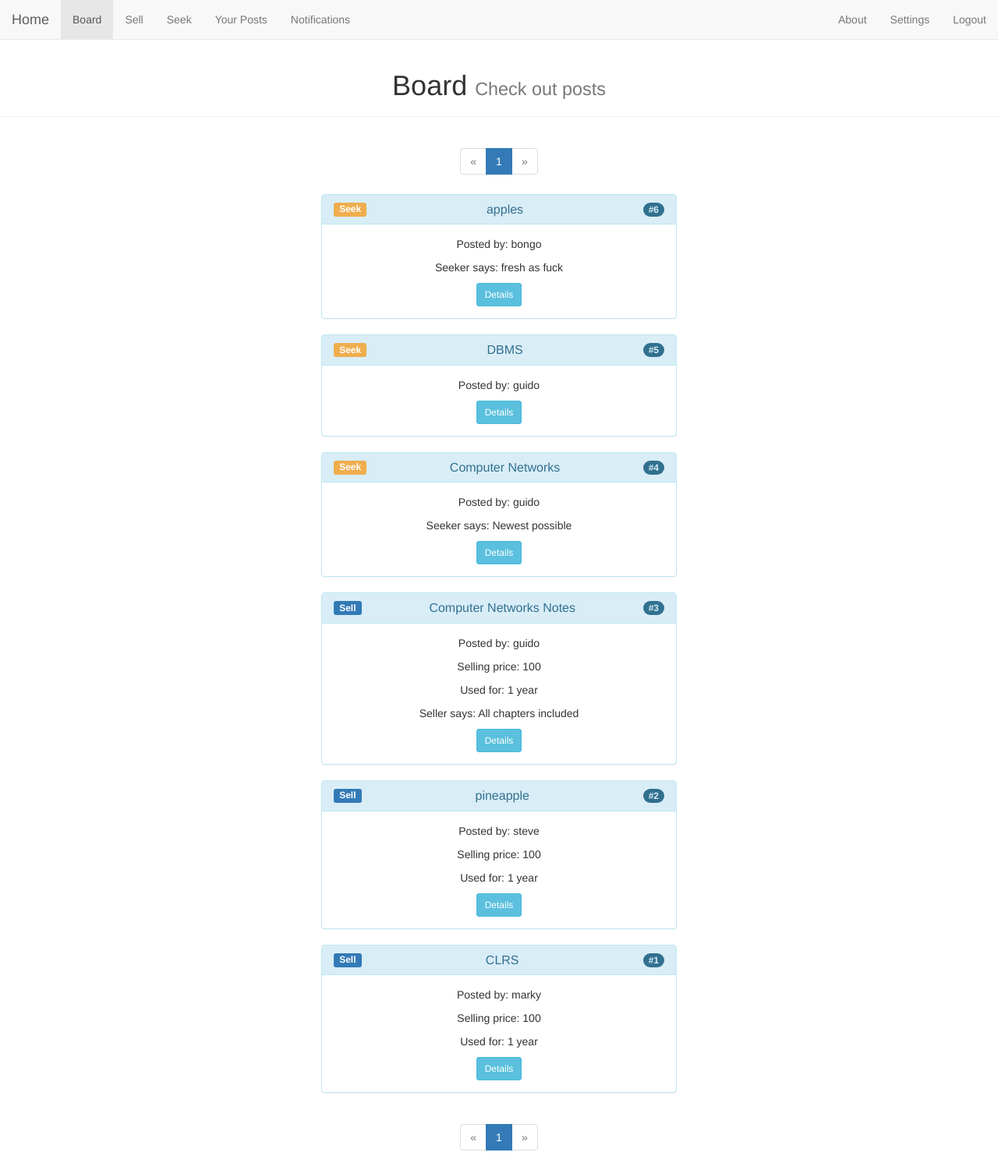
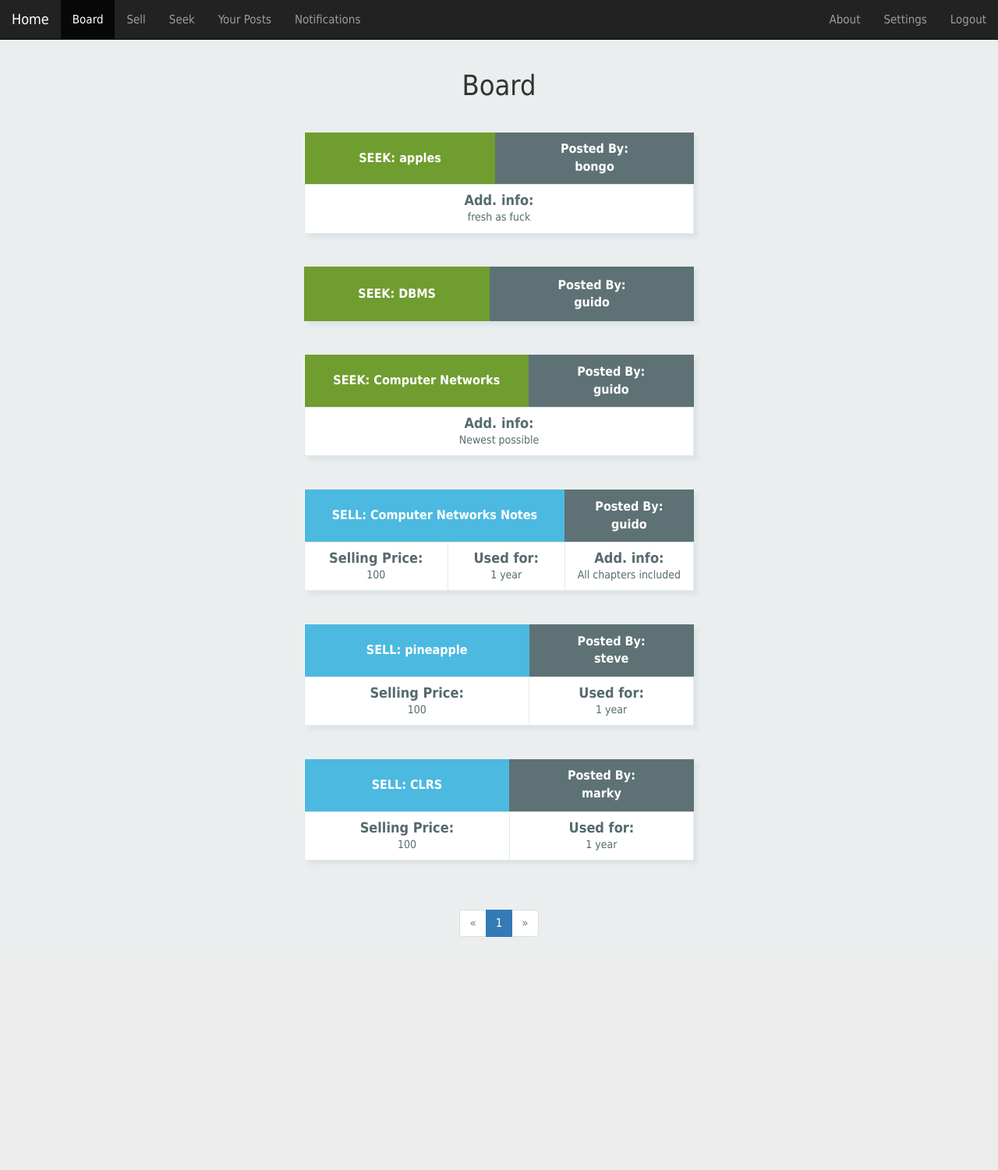
Before and after one commit to dht93/flask_nearly_new_webapp, a Flask app: page /board/1/ in a window 1280 px wide. Shown: the whole page at 78% size. After the commit the page ends 1202 px from the top, so only its background shows below. Run offline with Flask 2, Linux system fonts and the light colour scheme; a user stored in the database is signed in; data comes from the database, SQL or seed files in the repository; both versions use the stored data as it was after the commit; some libraries are stand-ins or nearby versions.

Commit message:
inverted navbar, changed posts' look on board, register redirects to home

```diff
--- a/main.py
+++ b/main.py
@@ -50,7 +50,7 @@ def register_page():
             session['settings']=settings
             session['email']=email
             session['contact']='NULL'
-            return redirect(url_for('board',num=1))
+            return redirect(url_for('index'))
         else:
             error="This user name has already been taken. Please choose another."
             return render_template('register.html',error=error)
--- /dev/null
+++ b/static/css/board_test.css
@@ -0,0 +1,98 @@
+
+body
+{
+  background-color:#EBEEEF;
+  font-family:tahoma;
+  cursor:default;
+}
+.container1
+{
+  width:500px;
+  height:130px;
+  background-color:#fff;
+
+  color:#fff;
+  -moz-box-shadow: 5px 5px 5px rgba(218,224,228,0.8);
+-webkit-box-shadow: 5px 5px 5px rgba(218,224,228,0.8);
+box-shadow: 5px 5px 5px rgba(218,224,228,0.8);
+}
+.container2
+{
+  width:500px;
+  height:70px;
+  background-color:#fff;
+
+  color:#fff;
+  -moz-box-shadow: 5px 5px 5px rgba(218,224,228,0.8);
+-webkit-box-shadow: 5px 5px 5px rgba(218,224,228,0.8);
+box-shadow: 5px 5px 5px rgba(218,224,228,0.8);
+}
+
+td
+{
+  height:50px;
+  width:60px;
+  padding:5px;
+}
+.user_sell
+{
+  font-size:16px;
+  background-color:#4CB9E0;
+  text-align:center;
+}
+
+.user_seek
+{
+  font-size:16px;
+  background-color:#709d2f;
+  text-align:center;
+}
+
+
+.posted_sell
+{
+  font-size:16px;
+  background-color:#5E7275;
+  text-align:center;
+  -webkit-transition: all 2s;
+ -moz-transition: all 2s;
+ transition: all 1s;
+}
+.posted_sell:hover
+{
+  background-color:#4CB9E0;
+     -webkit-transition: all 2s;
+    -moz-transition: all 2s;
+    transition: all 1s;
+  cursor:pointer;
+}
+.posted_seek
+{
+  font-size:16px;
+  background-color:#5E7275;
+  text-align:center;
+  -webkit-transition: all 2s;
+ -moz-transition: all 2s;
+ transition: all 1s;
+}
+.posted_seek:hover
+{
+  background-color:#709d2f;
+     -webkit-transition: all 2s;
+    -moz-transition: all 2s;
+    transition: all 1s;
+  cursor:pointer;
+}
+
+.social
+{
+  color:#556B6E;
+  text-align:center;
+  line-height:20px;
+  font-size:14px;
+  border:1px solid #E3E9EA;
+}
+.social b
+{
+  font-size:18px;
+}
--- /dev/null
+++ b/static/css/body.css
@@ -0,0 +1,6 @@
+body
+{
+  background-color:#EBEEEF;
+  font-family:tahoma;
+  font-size: 15px;
+}
--- a/static/css/social.css
+++ b/static/css/social.css
@@ -6,6 +6,7 @@
   font-weight: normal;
   font-style: normal;
 }
+
 .social-networks {
   margin: 0 0 35px;
   padding: 0;
--- a/templates/about.html
+++ b/templates/about.html
@@ -24,6 +24,9 @@
   <li><a target="_blank" href="https://www.instagram.com/dhr.uv/" class="icon-instagram">Instagram</a></li>
   <li><a target="_blank" href="https://www.facebook.com/metalplusclassicrock" class="icon-facebook">Facebook</a></li>
 </ul>
+<p>Contact information:</p>
+<p>Phone: +919882769605</p>
+<p>Email: dhruvt93@gmail.com</p>
 
 </div>
 </div>
--- a/templates/board.html
+++ b/templates/board.html
@@ -3,32 +3,66 @@
 {%block board_active%}class="active"
 {%endblock%}
 
+{%block head%}
+<link rel="stylesheet" href="{{url_for('static',filename='css/board_test.css')}}" type="text/css">
+{%endblock%}
+
 {%block body%}
   <div class="page-header" align="center">
-  <h1>Board <small>Check out posts</small></h1>
+  <h1>Board</h1>
 </div>
-{%if posts_on_page==0:%}
-<p align="center">There are no posts at the moment. Post the first ad at <a href="{{url_for('sell')}}">sell</a> or <a href="{{url_for('seek')}}">seek</a>.</p>
-{%else:%}
-{%if posts_on_page>2:%}
-<div class="container" align="center">
-<nav>
-  <ul class="pagination">
 
-    <li {%if current==1:%}class="disabled"><a{%else:%}><a href="{{url_for('board',num=current-1)}}"{%endif%} aria-label="Previous"><span aria-hidden="true">&laquo;</span></a></li>
-    {%for p in range(1,no_of_pages+1)%}
-    <li {%if p==current:%}class="active"><a>{{p}}{%else:%}><a href="{{url_for('board',num=p)}}">{{p}}{%endif%} <span class="sr-only"></span></a></li>
-    {%endfor%}
-    <li {%if current==no_of_pages:%}class="disabled"><a{%else:%}><a href="{{url_for('board',num=current+1)}}"{%endif%} aria-label="Next"><span aria-hidden="true">&raquo;</span></a></li>
-  </ul>
-</nav>
-</div>
-{%endif%}
-<div class="container" align="center">
+
+
   {%for el in data:%}
-<div class="panel panel-info" style="width:40%;">
+  <table class={%if el[1]=='R' and el[6]=='NULL'%}"container2"{%else%}"container1"{%endif%} align="center">
+  <tbody>
+    <tr>
+      <td colspan="4" {%if el[1]=='S'%} class="user_sell" {%else:%}class="user_seek" {%endif%}><div align="center"><b><a href="{{url_for('post',tr_id=el[0])}}" style="text-decoration:none;color:white;">{%if el[1]=='S'%}SELL: {%else:%}SEEK: {%endif%}{{el[3]}}</a></b></div></td>
+      <td colspan="2" {%if el[1]=='S'%} class="posted_sell" {%else:%}class="posted_seek" {%endif%}><div align="center"><b><a href="{{url_for('post',tr_id=el[0])}}" style="text-decoration:none;color:white;">Posted By:<br>{{el[2]}}</a></div></td>
+    </tr>
+      {%if el[1]=='S'%}
+      {%if not el[6]=='NULL':%}
+      <tr>
+      <td colspan="2" class="social"><b>Selling Price:</b><br/>{{el[4]}}</td>
+      <td colspan="2"  class="social"><b>Used for:</b><br/>{{el[5]}}</td>
+    <td colspan="2"  class="social"><b>Add. info:</b><br/>{{el[6]}}</td>
+  </tr>
+    {%else%}
+    <tr>
+    <td colspan="3" class="social"><b>Selling Price:</b><br/>{{el[4]}}</td>
+    <td colspan="3"  class="social"><b>Used for:</b><br/>{{el[5]}}</td>
+  </tr>
+    {%endif%}
+    {%else:%}
+    {%if not el[6]=='NULL':%}
+    <tr>
+    <td colspan="6"  class="social"><b>Add. info:</b><br/>{{el[6]}}</td>
+  </tr>
+    {%endif%}
+    {%endif%}
+
+
+  </tbody>
+</table>
+
+<br>
+<br>
+
+
+
+
+
+
+
+
+
+
+
+<!--
+<div class="panel panel-info">
   <div class="panel-heading">
-    <h3 class="panel-title">{%if el[1]=='S'%}<span style="float:right;" class="badge">#{{el[0]}}</span><span style="float:left; "class="label label-primary">Sell</span> {{el[3]}}{%else:%}<span style="float:right;" class="badge">#{{el[0]}}</span><span style="float:left;" class="label label-warning">Seek</span>{{el[3]}}{%endif%}</h3>
+    <h3 class="panel-title">{%if el[1]=='S'%}<span style="float:right;" class="badge">#{{el[0]}}</span><span style="float:left; "class="label label-primary">Sell</span>Item: {{el[3]}}{%else:%}<span style="float:right;" class="badge">#{{el[0]}}</span><span style="float:left;" class="label label-warning">Seek</span>Item: {{el[3]}}{%endif%}</h3>
   </div>
   <div class="panel-body">
     <p>Posted by: {{el[2]}}</p>
@@ -51,8 +85,9 @@
   </div>
 
 </div>
+-->
 {%endfor%}
-</div>
+
 <div class="container" align="center">
 <nav>
   <ul class="pagination">
@@ -65,5 +100,5 @@
   </ul>
 </nav>
 </div>
-{%endif%}
+
 {%endblock%}
--- a/templates/header.html
+++ b/templates/header.html
@@ -3,13 +3,14 @@
 <head>
 <meta charset="utf-8">
 <link rel="stylesheet" href="{{url_for('static',filename="css/bootstrap.css")}}" type="text/css">
+<link rel="stylesheet" href="{{url_for('static',filename="css/body.css")}}" type="text/css">
 <!--<link rel="stylesheet" href="../static/css/bootstrap.css" type="text/css">-->
 {%block head%}
 {%endblock%}
 </head>
 <body {%if session.logged_in%} style="padding-top: 50px;"{%endif%}>
   {%if session.logged_in:%}
-  <nav class="navbar navbar-default navbar-fixed-top">
+  <nav class="navbar navbar-default navbar-fixed-top navbar-inverse">
     <div class="container-fluid">
       <div class="navbar-header">
         <a class="navbar-brand" href="{{url_for('index')}}">Home</a>
--- a/templates/login.html
+++ b/templates/login.html
@@ -19,7 +19,7 @@
     </div>
 {%endif%}
 <br><br><br>
-<button type="button" class="btn btn-primary btn-lg"><a style="color:white;" href="{{url_for('index')}}">Go back</a></button>
+<button type="button" class="btn btn-primary"><a style="color:white;" href="{{url_for('index')}}">Go back</a></button>
   </div>
 </div>
 </div>
--- a/templates/post.html
+++ b/templates/post.html
@@ -6,7 +6,7 @@
 <div class="page-header" align="center">
 <h1> {%if data[1]=='S'%}Sell Request{%else%}Seek Request{%endif%}</h1>
 </div>
-<div class="container" align="center" style="width:60%">
+<div class="container" align="center">
 <div class="panel panel-info">
   <div class="panel-heading">Item: {{data[7]}}</div>
   <div class="panel-body">
--- a/templates/register.html
+++ b/templates/register.html
@@ -20,8 +20,8 @@
       {{error}}
     </div>
 {%endif%}
-<br><br><br>
-<button type="button" class="btn btn-primary btn-lg"><a style="color:white;" href="{{url_for('index')}}">Go back</a></button>
+<br>
+<button type="button" class="btn btn-primary "><a style="color:white;" href="{{url_for('index')}}">Go back</a></button>
   </div>
 </div>
 </div>
```
Also changed, not shown: users.sqlite.
